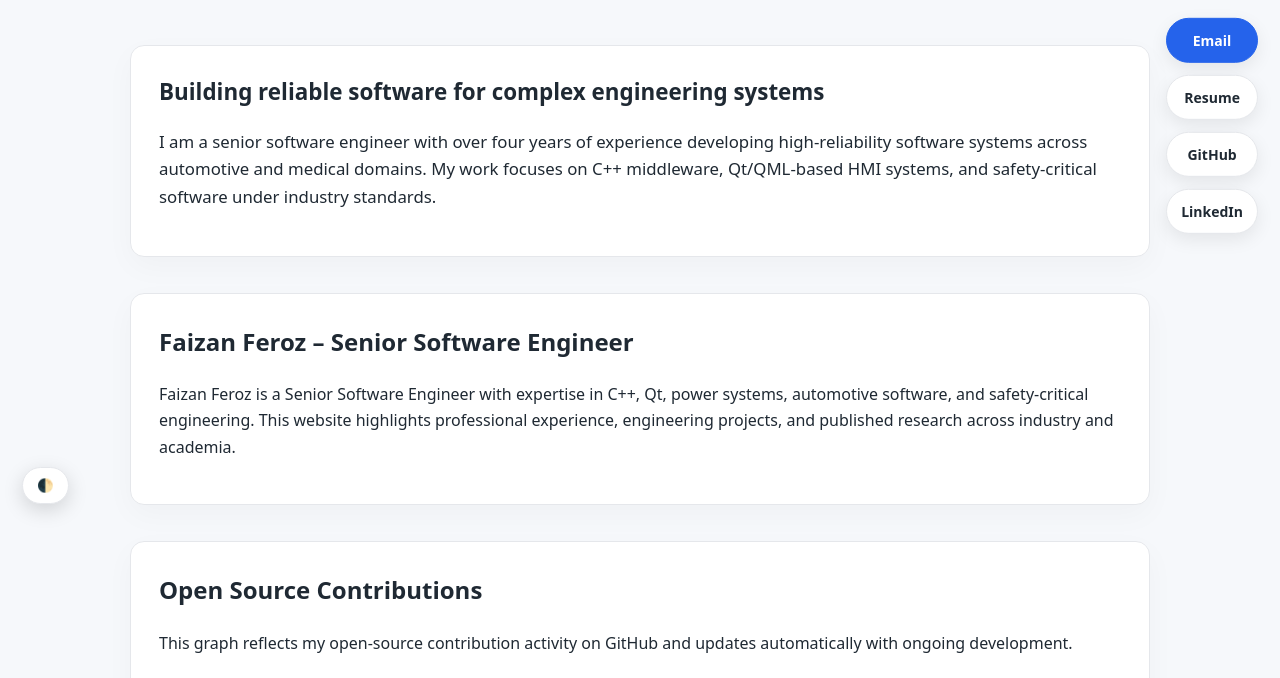
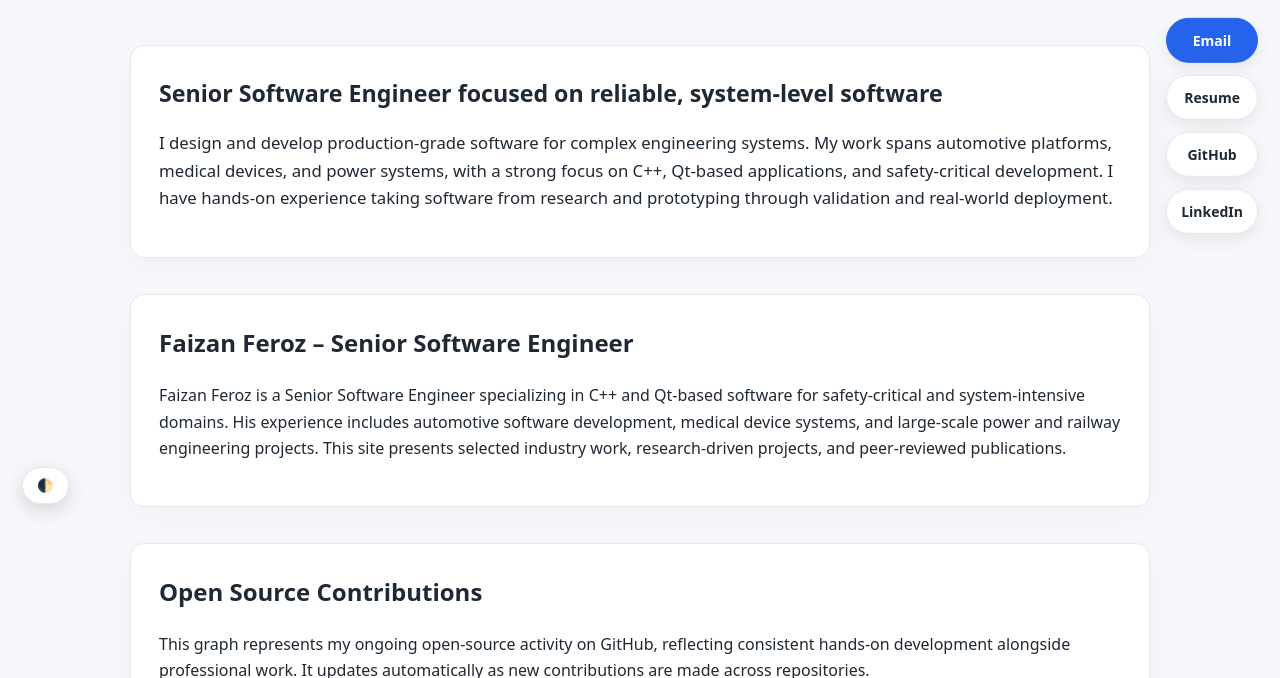
Before and after one commit to faizan427/faizan427.github.io, a plain HTML site: page index.html in a window 1280 px wide. Shown: the part 274-952 px from the top of the page. Drawn offline with Linux system fonts and the light colour scheme.

Commit message:
Update index.html

```diff
--- a/index.html
+++ b/index.html
@@ -7,10 +7,10 @@
     <title>Faizan Feroz | Senior Software Engineer (C++ • Qt • Systems)</title>
 
     <meta name="description"
-          content="Faizan Feroz is a Senior Software Engineer specializing in C++, Qt, power systems, automotive software, and safety-critical systems.">
+          content="Faizan Feroz is a Senior Software Engineer specializing in C++, Qt, automotive software, power systems, and safety-critical systems.">
 
     <meta name="keywords"
-          content="Faizan Feroz, Senior Software Engineer, C++, Qt, Automotive Software, Power Systems, Embedded Systems">
+          content="Faizan Feroz, Senior Software Engineer, C++, Qt, Automotive Software, Power Systems, Safety-Critical Software">
 
     <meta name="author" content="Faizan Feroz">
     <meta name="viewport" content="width=device-width, initial-scale=1.0">
@@ -44,28 +44,30 @@
 
 <main>
 
-    <!-- HERO (VISUAL PUNCH STARTS HERE) -->
+    <!-- HERO -->
     <section class="section">
-        <h2 style="font-size:1.4rem; margin-bottom:12px;">
-            Building reliable software for complex engineering systems
+        <h2 style="font-size:1.45rem; margin-bottom:14px;">
+            Senior Software Engineer focused on reliable, system-level software
         </h2>
 
         <p style="font-size:1.05rem;">
-            I am a senior software engineer with over four years of experience developing
-            high-reliability software systems across automotive and medical domains.
-            My work focuses on C++ middleware, Qt/QML-based HMI systems, and
-            safety-critical software under industry standards.
+            I design and develop production-grade software for complex engineering systems.
+            My work spans automotive platforms, medical devices, and power systems, with a
+            strong focus on C++, Qt-based applications, and safety-critical development.
+            I have hands-on experience taking software from research and prototyping
+            through validation and real-world deployment.
         </p>
     </section>
 
-    <!-- IDENTITY / SEO SIGNAL -->
+    <!-- IDENTITY / SEO -->
     <section class="section">
         <h2>Faizan Feroz – Senior Software Engineer</h2>
         <p>
-            Faizan Feroz is a Senior Software Engineer with expertise in C++, Qt,
-            power systems, automotive software, and safety-critical engineering.
-            This website highlights professional experience, engineering projects,
-            and published research across industry and academia.
+            Faizan Feroz is a Senior Software Engineer specializing in C++ and Qt-based
+            software for safety-critical and system-intensive domains. His experience
+            includes automotive software development, medical device systems, and
+            large-scale power and railway engineering projects. This site presents
+            selected industry work, research-driven projects, and peer-reviewed publications.
         </p>
     </section>
 
@@ -73,8 +75,9 @@
     <section class="section">
         <h2>Open Source Contributions</h2>
         <p>
-            This graph reflects my open-source contribution activity on GitHub and
-            updates automatically with ongoing development.
+            This graph represents my ongoing open-source activity on GitHub, reflecting
+            consistent hands-on development alongside professional work. It updates
+            automatically as new contributions are made across repositories.
         </p>
 
         <img
@@ -89,9 +92,10 @@
     <section class="section">
         <h2>Reach Out</h2>
         <p>
-            I am open to discussing senior software engineering roles, system-level
-            development, and collaborations in automotive, medical, or
-            safety-critical domains.
+            I am open to senior software engineering opportunities where system-level
+            thinking, reliability, and long-term maintainability matter. I am particularly
+            interested in roles involving complex domains such as automotive platforms,
+            medical devices, and large-scale engineering systems.
         </p>
     </section>
 
```
